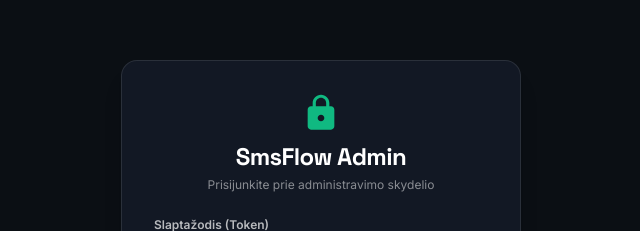
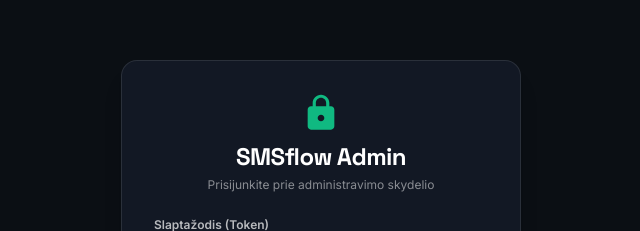
Before and after one commit to evseic/sms-retention-system, a Next.js app: page /admin in a window 1280 px wide. Shown: the part 181-412 px from the top of the page, without its empty margins (319-959 px from the left). Built offline with nearby package versions, Linux system fonts and the light colour scheme.

Commit message:
Upload src/app/admin/page.tsx via deployment automation

```diff
--- a/src/app/admin/page.tsx
+++ b/src/app/admin/page.tsx
@@ -114,7 +114,7 @@
             <svg className="w-10 h-10 mx-auto text-emerald-growth mb-2" fill="currentColor" viewBox="0 0 24 24">
               <path d="M18 8h-1V6c0-2.76-2.24-5-5-5S7 3.24 7 6v2H6c-1.1 0-2 .9-2 2v10c0 1.1.9 2 2 2h12c1.1 0 2-.9 2-2V10c0-1.1-.9-2-2-2zm-6 9c-1.1 0-2-.9-2-2s.9-2 2-2 2 .9 2 2-.9 2-2 2zm3.1-9H8.9V6c0-1.71 1.39-3.1 3.1-3.1 1.71 0 3.1 1.39 3.1 3.1v2z" />
             </svg>
-            <h1 className="font-display text-2xl font-bold tracking-tight text-white">SmsFlow Admin</h1>
+            <h1 className="font-display text-2xl font-bold tracking-tight text-white">SMSflow Admin</h1>
             <p className="text-xs text-white/50 mt-1">Prisijunkite prie administravimo skydelio</p>
           </div>
 
@@ -162,7 +162,7 @@
               </text>
             </svg>
             <span className="font-display font-bold text-sm sm:text-base text-white tracking-tight">
-              SmsFlow Admin
+              SMSflow Admin
             </span>
             <span className="bg-emerald-growth/10 text-emerald-growth text-[9px] font-bold px-2 py-0.5 rounded-full">
               LIVE
```
